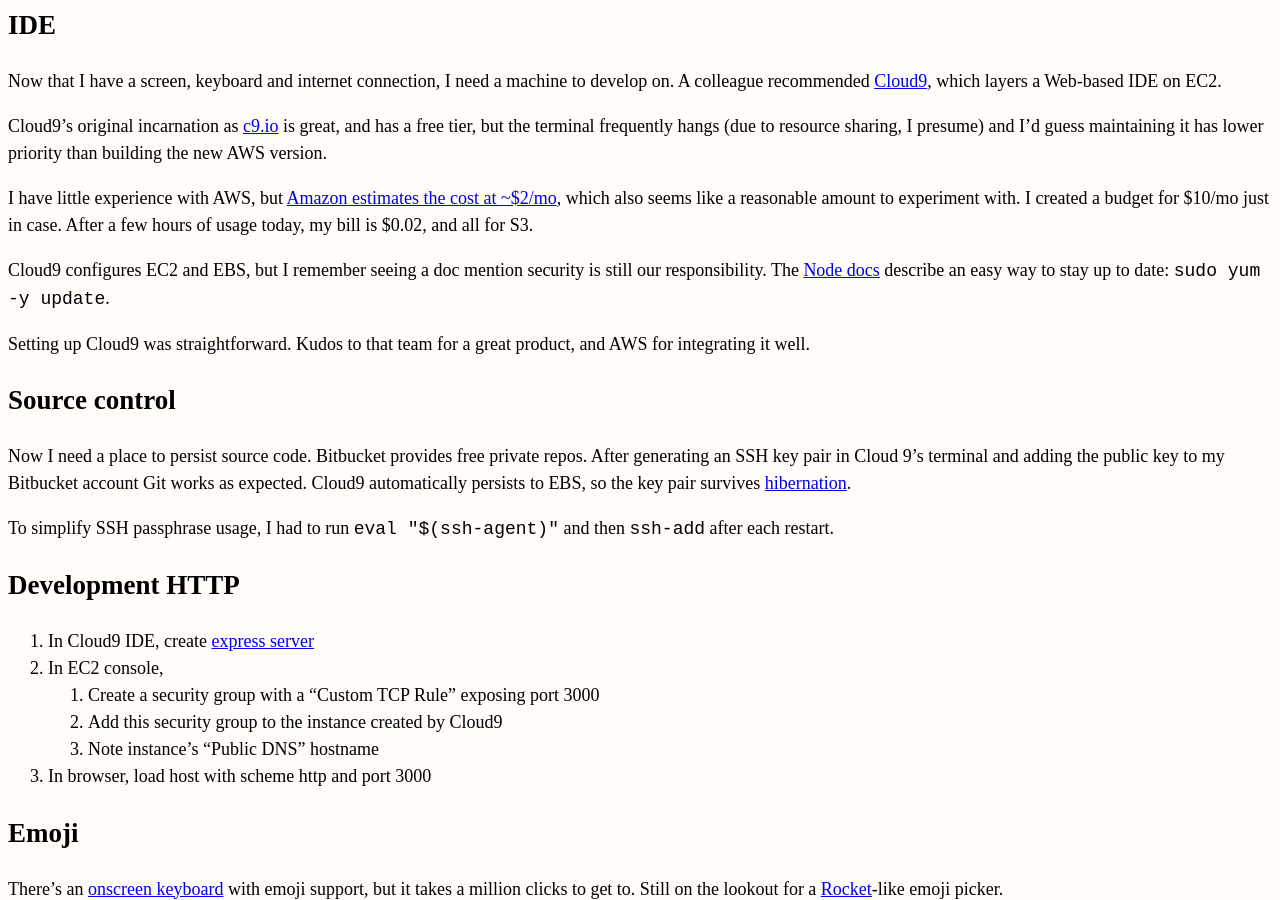
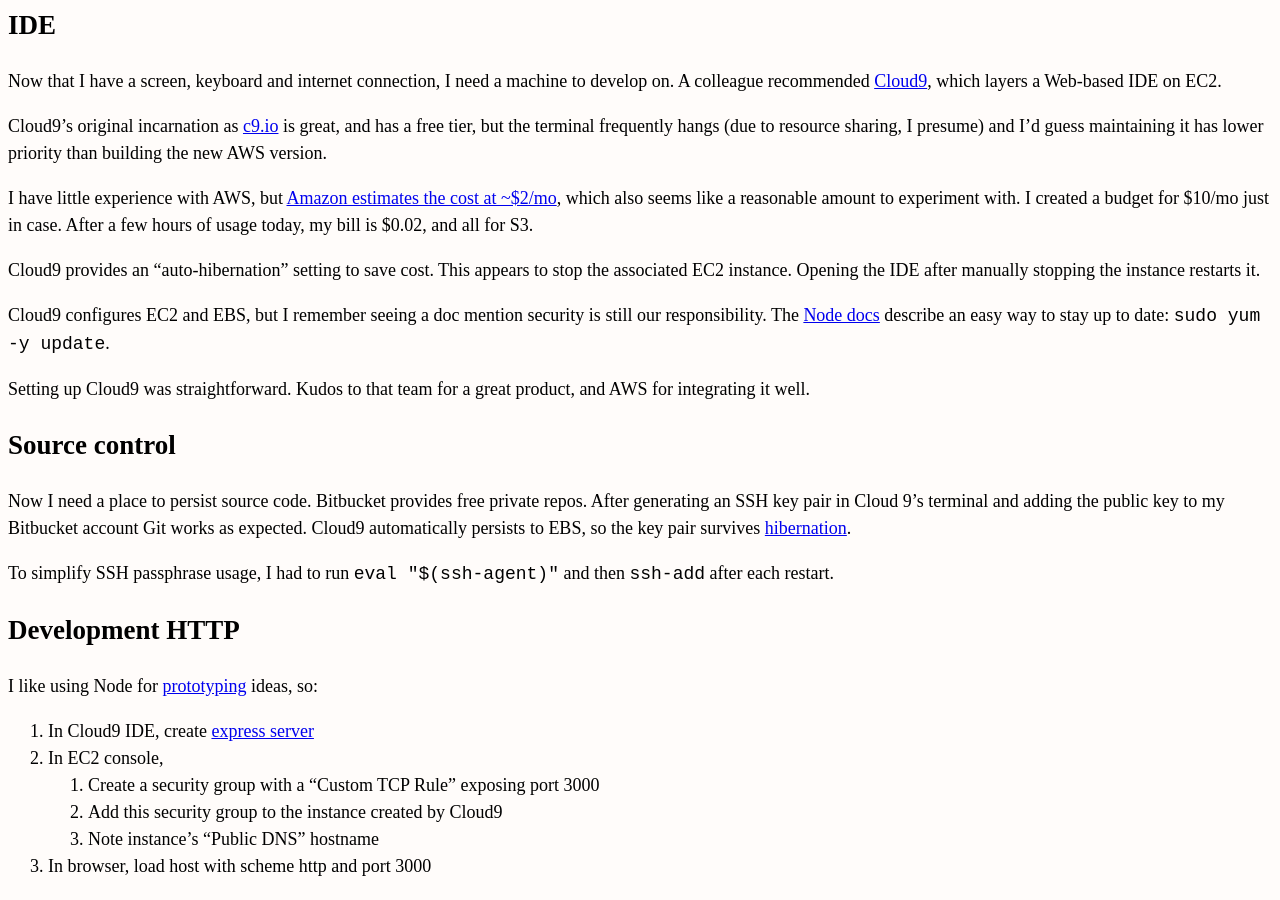
Before and after one commit to erikeldridge/erikeldridge.github.com, a Jekyll site: the page built from _posts/2017-12-24-netbook-development.md, in a window 1280 px wide and 900 px high, scrolled down 666 px. Built offline with Jekyll 4.4.1, drawn with Linux system fonts in a browser that asks for light colours; nearby versions of some CDN libraries.

Commit message:
Update from Forestry.io - 2017-12-24-netbook-development.md

```diff
--- a/_posts/2017-12-24-netbook-development.md
+++ b/_posts/2017-12-24-netbook-development.md
@@ -38,6 +38,8 @@
 
 I have little experience with AWS, but [Amazon estimates the cost at \~$2/mo](https://aws.amazon.com/cloud9/pricing/), which also seems like a reasonable amount to experiment with. I created a budget for $10/mo just in case. After a few hours of usage today, my bill is $0.02, and all for S3.
 
+Cloud9 provides an "auto-hibernation" setting to save cost. This appears to stop the associated EC2 instance. Opening the IDE after manually stopping the instance restarts it.
+
 Cloud9 configures EC2 and EBS, but I remember seeing a doc mention security is still our responsibility. The [Node docs](http://docs.aws.amazon.com/cloud9/latest/user-guide/sample-nodejs.html) describe an easy way to stay up to date: `sudo yum -y update`.
 
 Setting up Cloud9 was straightforward. Kudos to that team for a great product, and AWS for integrating it well.
@@ -49,6 +51,8 @@
 To simplify SSH passphrase usage, I had to run `eval "$(ssh-agent)"` and then `ssh-add` after each restart.
 
 ## Development HTTP
+
+I like using Node for [prototyping](prototype-toolkit "Prototype toolkit") ideas, so:
 
 1. In Cloud9 IDE, create [express server](https://expressjs.com/en/starter/hello-world.html)
 2. In EC2 console,
```
Also changed, not shown: other parts of _posts/2017-12-24-netbook-development.md (+1 -1 lines).
